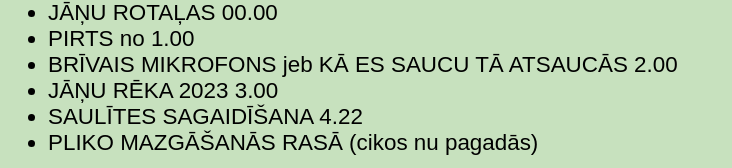
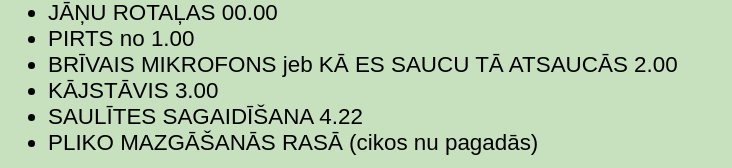
Before and after one commit to marcismajors/jani2023, a plain HTML site: page index.html in a window 1280 px wide. Shown: the part 711-879 px from the top of the page, without its empty margins (0-732 px from the left). Drawn offline with Linux system fonts and the light colour scheme.

Commit message:
renamed to KAJSTAVIS

```diff
--- a/index.html
+++ b/index.html
@@ -31,7 +31,7 @@
 			<li>JĀŅU ROTAĻAS 00.00</li>
 			<li>PIRTS no 1.00</li>
 			<li>BRĪVAIS MIKROFONS jeb KĀ ES SAUCU TĀ ATSAUCĀS 2.00</li>
-			<li>JĀŅU RĒKA 2023 3.00</li>
+			<li>KĀJSTĀVIS 3.00</li>
 			<li>SAULĪTES SAGAIDĪŠANA 4.22</li>
 			<li>PLIKO MAZGĀŠANĀS RASĀ (cikos nu pagadās)</li>
         </ul>
```
